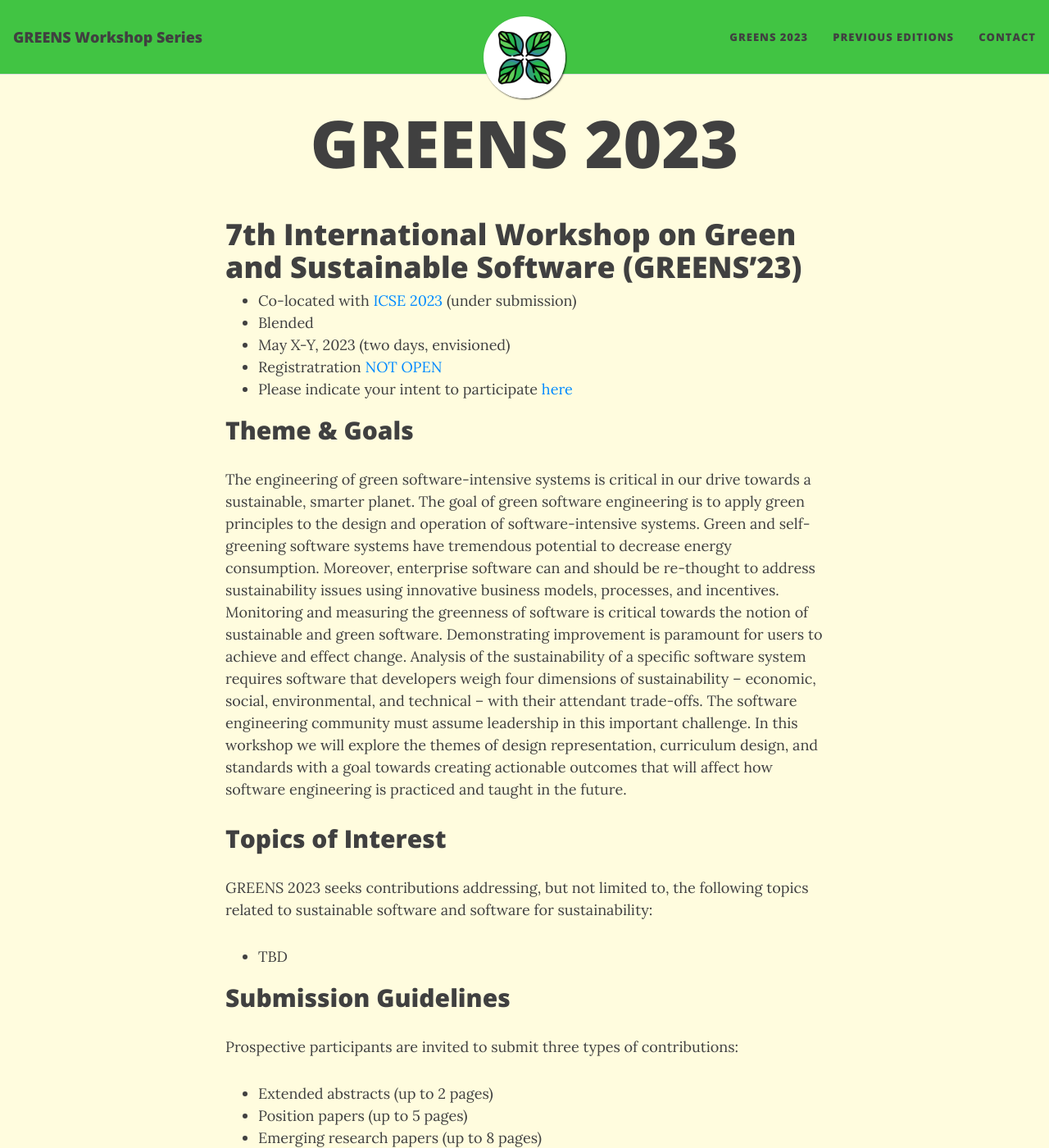
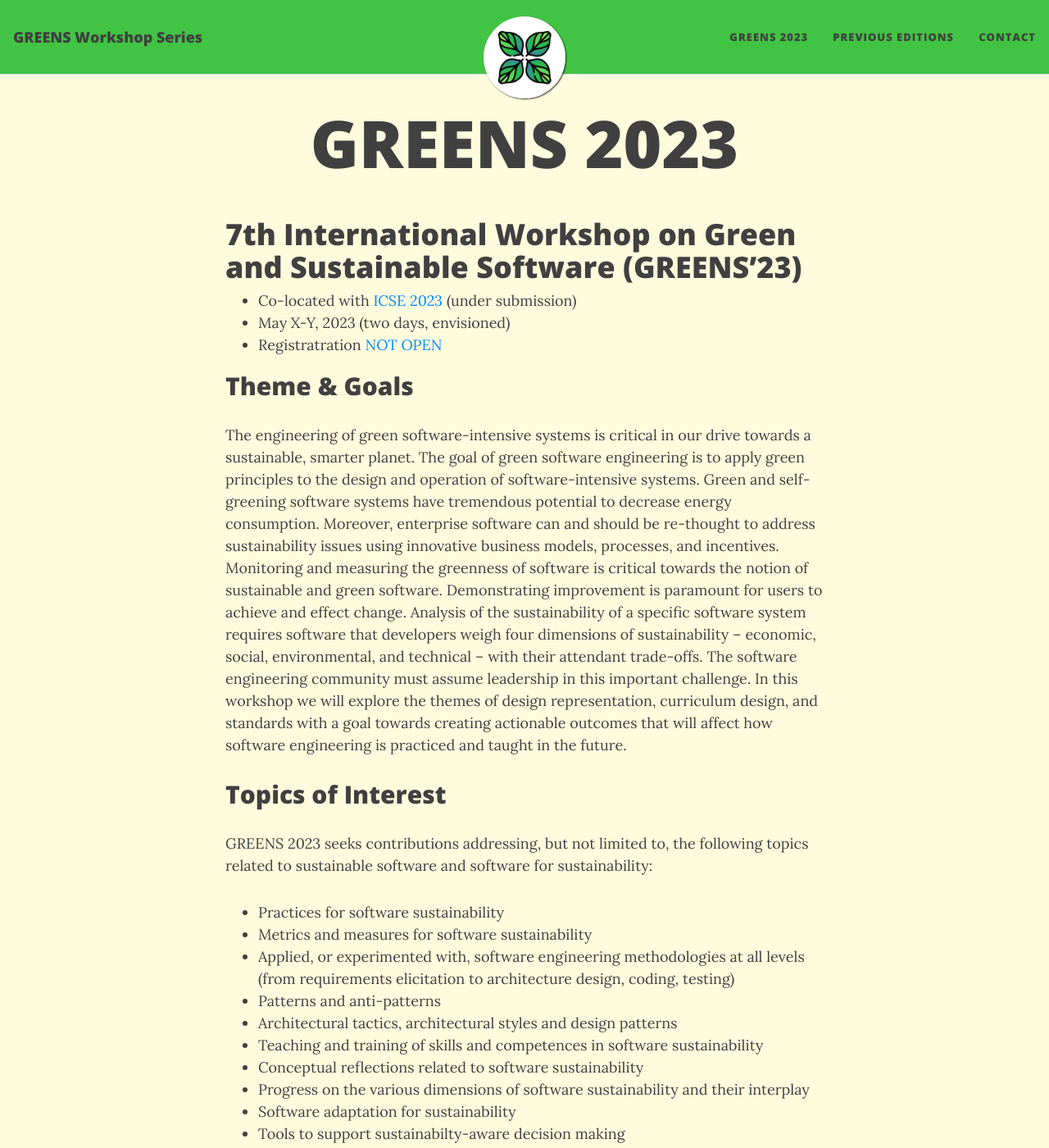
Before and after one commit to greensworkshop/greensworkshop.github.io, a Jekyll site: the page built from GREENS2023.md, in a window 1280 px wide and 1400 px high. Shown: the whole window at 82% size. Built offline with Jekyll 4.4.1, drawn with Linux system fonts in a browser that asks for light colours; nearby versions of some CDN libraries; some of the changed text lies outside the part shown.

Commit message:
Update topics of interest

```diff
--- a/GREENS2023.md
+++ b/GREENS2023.md
@@ -6,10 +6,8 @@ title: GREENS 2023
 # 7th International Workshop on Green and Sustainable Software (GREENS'23)
 
 - Co-located with [ICSE 2023](https://conf.researchr.org/home/icse-2023) (under submission)
-- Blended
 - May X-Y, 2023 (two days, envisioned)
 - Registratration [NOT OPEN](https://conf.researchr.org/attending/icse-2023/registration)
-- Please indicate your intent to participate [here](https://forms.gle/loremipsum)
 
 ## Theme & Goals
 
@@ -20,7 +18,16 @@ The engineering of green software-intensive systems is critical in our drive tow
 
 GREENS 2023 seeks contributions addressing, but not limited to, the following
 topics related to sustainable software and software for sustainability:
-- TBD
+- Practices for software sustainability
+- Metrics and measures for software sustainability
+- Applied, or experimented with, software engineering methodologies at all levels (from requirements elicitation to architecture design, coding, testing)
+- Patterns and anti-patterns
+- Architectural tactics, architectural styles and design patterns
+- Teaching and training of skills and competences in software sustainability
+- Conceptual reflections related to software sustainability
+- Progress on the various dimensions of software sustainability and their interplay
+- Software adaptation for sustainability
+- Tools to support sustainabilty-aware decision making
 
 
 ## Submission Guidelines
@@ -36,24 +43,6 @@ Workshop papers must follow the [ICSE 2023 formatting instructions](https://conf
 - Notification to authors: February 24, 2023 (AoE time)
 - Camera-ready copies due: March 17, 2023 (AoE time)
 - Workshop: TBA
-
-<!--
-- Full papers (max 8 pages) will describe concrete contributions to the GREENS. They will be structured as follows:
---- A description of the sustainability problem you address.
---- A description of the SE solution you propose.
--- A discussion of how results are measurable (e.g., KPIs).
--- A presentation of the evidence of contribution to sustainability, ideally including real world experiences.
--- A discussion of the costs and benefits of your approach.
--- A presentation of the transferable artifacts you are contributing e.g., replication package, code, examples, documentation, educational materials, case studies.
-
-- Extended abstracts (max 2 pages) will describe a motivating challenge problem that has ideally emerged from practice. They will be structured as follows:
--- The context.
--- The challenge problem.
--- The current solution/s (if present) and their strengths and weaknesses.
--->
-
-## Important Dates
-TBD
 
 <!--
 ## Keynote
```
Also changed, not shown: other parts of GREENS2023.md (+1 -1 lines).
